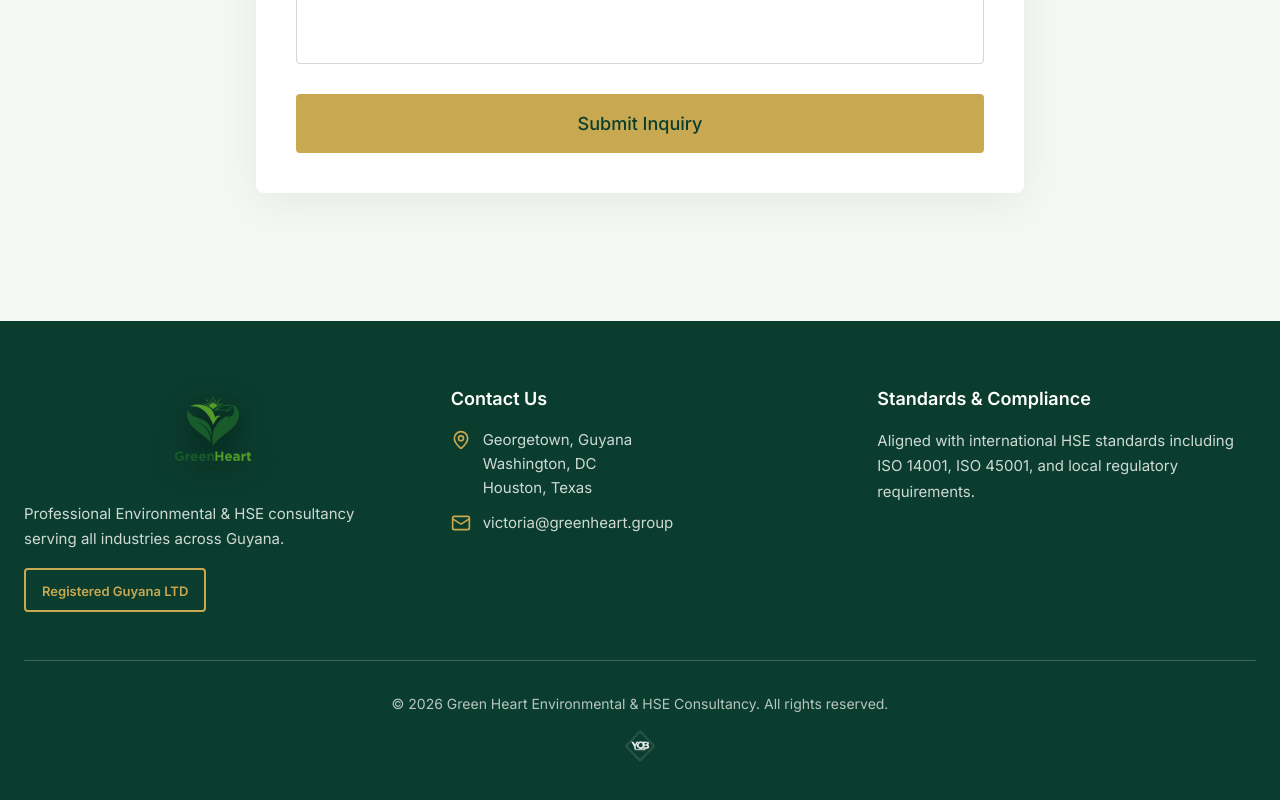
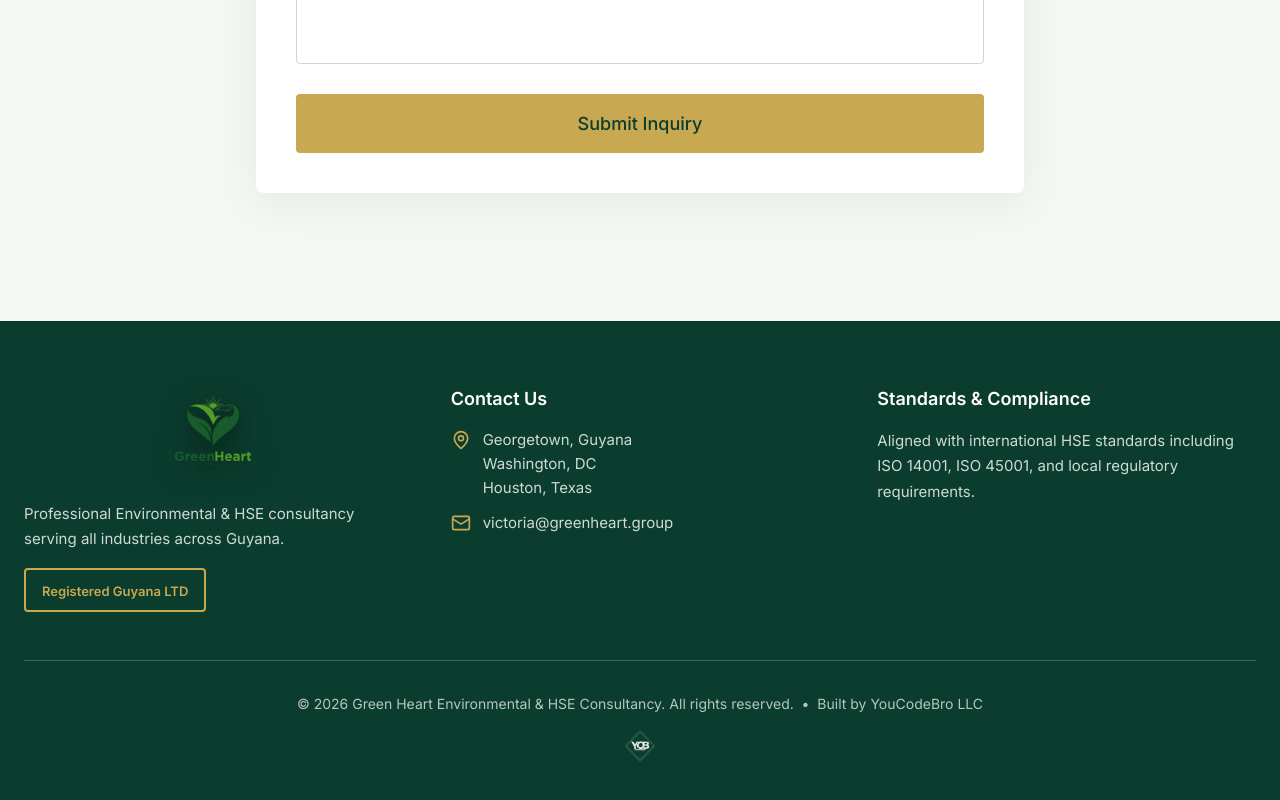
Before and after one commit to youcodebro/greenheart-landingpage, a React (Vite) app: page / in a window 1280 px wide. Shown: the part 6637-7437 px from the top of the page. Built offline with nearby package versions, Linux system fonts and the light colour scheme; a web font is replaced by a local one.

Commit message:
YCB signature added in footer

```diff
--- a/src/app/components/Footer.tsx
+++ b/src/app/components/Footer.tsx
@@ -120,7 +120,8 @@ export function Footer() {
             }}
           >
             © {new Date().getFullYear()} Green Heart Environmental & HSE
-            Consultancy. All rights reserved.
+            Consultancy. All rights reserved. &nbsp;•&nbsp; Built by
+            YouCodeBro LLC
           </p>
           <div className="mt-4 flex justify-center">
             <img
```
